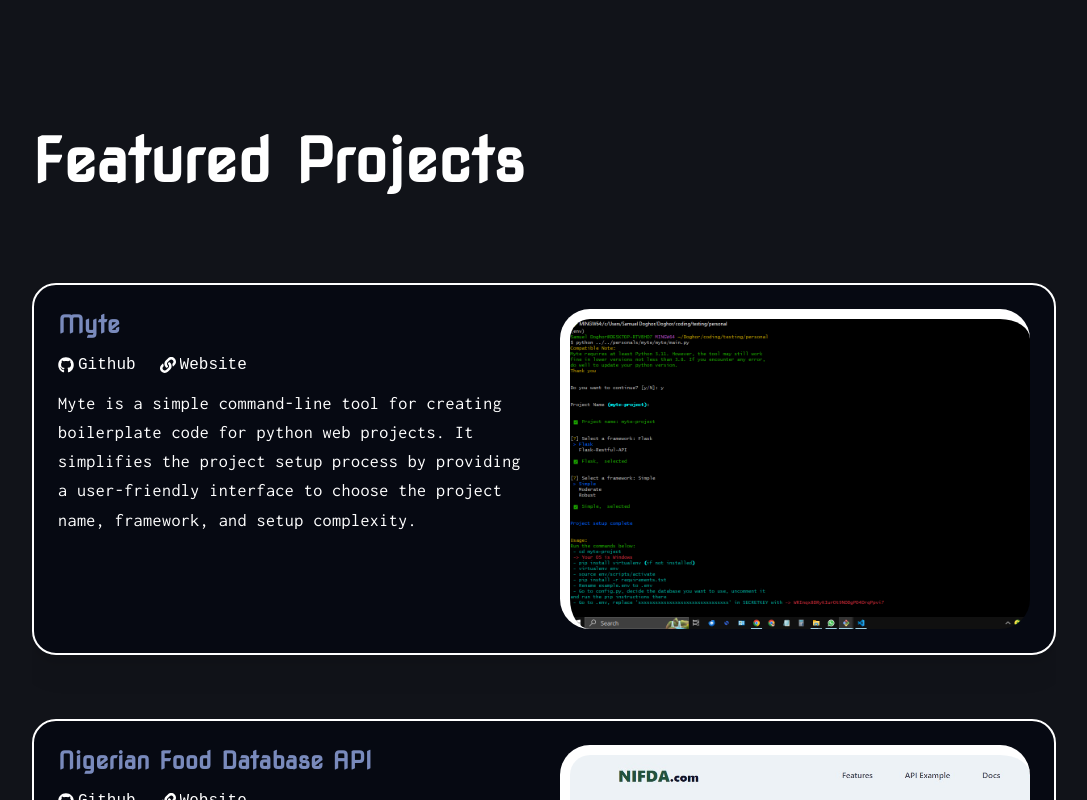
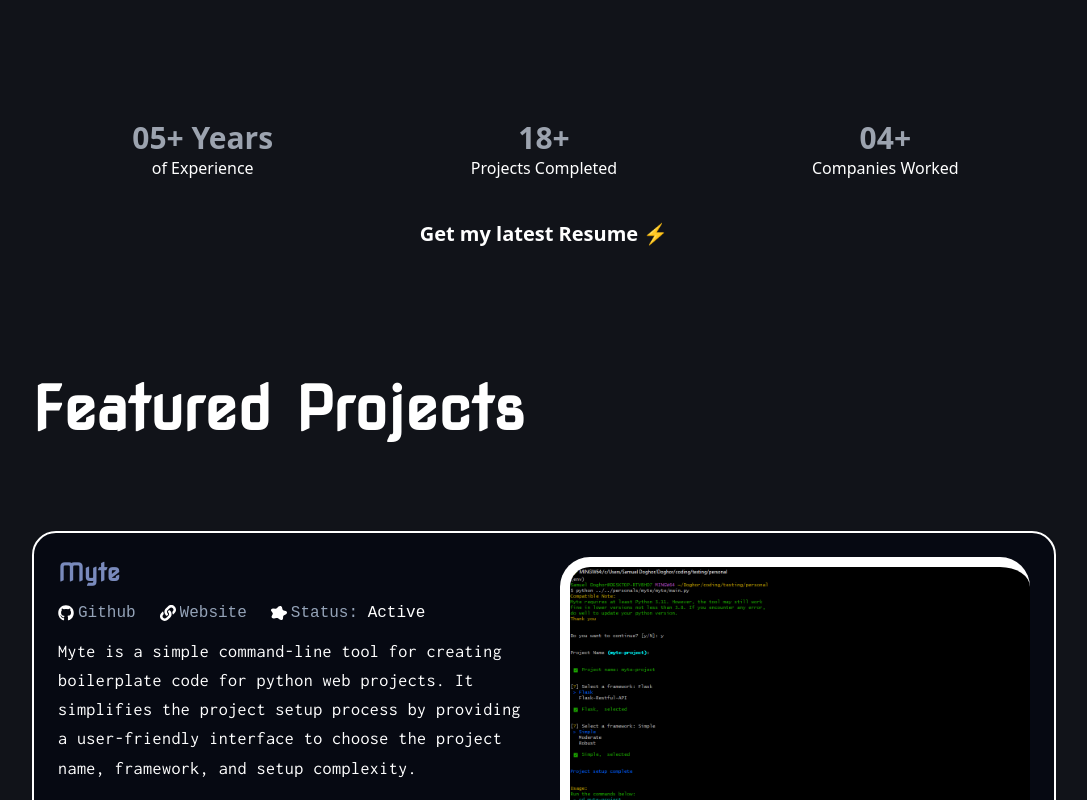
Before and after one commit to samdoghor/samdoghor.com, a React (Vite) app: page / in a window 1280 px wide. Shown: the part 680-1480 px from the top of the page, without its empty margins (96-1183 px from the left). Built offline with nearby package versions, Linux system fonts and the light colour scheme; the HTML template or start-up script is replaced by a standard one; a web font is replaced by a local one.

Commit message:
feat: added years of experience

```diff
--- a/index.html
+++ b/index.html
@@ -22,30 +22,12 @@
   <meta name="theme-color" content="#ffffff">
   <meta name="msvalidate.01" content="C20558CF315F1A1B394D6CBB420F8740" />
   <meta name="viewport" content="width=device-width, initial-scale=1.0" />
+
+  <meta name="description" content="Engineer skilled in scalable architecture for accessible digital systems and interfaces, passionate about seamless user experiences." />
+  <meta property="og:title" content="Contact | Samuel Doghor" />
+  <meta property="og:description" content="Engineer skilled in scalable architecture for accessible digital systems and interfaces, passionate about seamless user experiences" />
+  <meta property="og:image" content="/img/doghs.jpg" />
   <title> Samuel Doghor - Welcome to my Portfolio</title>
-
-  <script type="application/ld+json">
-    {
-      "@context": "https://schema.org/",
-      "@type": "Person",
-      "name": "Samuel, Doghor Destiny",
-      "url": "https://www.samdoghor.com",
-      "image": "https://www.samdoghor.com/img/doghs.jpg",
-      "sameAs": [
-        "https://www.facebook.com/samdoghor/",
-        "https://www.twitter.com/samdoghor/",
-        "https://www.instagram.com/samdoghor/",
-        "https://www.linkedin.com/in/samdoghor/",
-        "https://www.github.com/samdoghor/",
-        "https://www.facebook.com/samdoghor/"
-      ],
-      "jobTitle": "Software Engineer",
-      "worksFor": {
-        "@type": "Organization",
-        "name": "Vivirgros"
-      }
-    }
-  </script>
 
   <!-- Meta Pixel Code -->
   <script>
--- a/src/components/Data.jsx
+++ b/src/components/Data.jsx
@@ -4,7 +4,6 @@ import {
   FaLinkedin,
   FaTwitter,
   FaInstagramSquare,
-  FaLink,
   FaGitAlt,
   FaPython,
   FaVuejs,
@@ -101,7 +100,7 @@ export const ServiceData = [
   {
     id: 1,
     service:
-      "Engineer skilled in scalable architecture for accessible digital systems and interfaces, passionate about seamless user experiences.",
+      "Backend focused engineer skilled in scalable architecture for accessible digital systems and interfaces, passionate about seamless user experiences.",
     service2: "I design & build scalable systems",
   },
 ];
@@ -129,40 +128,31 @@ export const ProjectDData = [
     id: 1,
     Title: "Myte",
     GitHub: "https://github.com/samdoghor/myte",
-    githubi: <FaGithub />,
-    labelg: "Github",
     Website: "#",
-    websitei: <FaLink />,
-    labelw: "Website",
     Description:
       "Myte is a simple command-line tool for creating boilerplate code for python web projects. It simplifies the project setup process by providing a user-friendly interface to choose the project name, framework, and setup complexity.",
     Image: "/img/myte.png",
+    Status: "Active",
   },
   {
     id: 2,
     Title: "Nigerian Food Database API",
     GitHub: "https://github.com/samdoghor/NG-food-DB-APIs",
-    githubi: <FaGithub />,
-    labelg: "Github",
     Website: "#",
-    websitei: <FaLink />,
-    labelw: "Website",
     Description:
       "The Nigerian Food Database API is a RESTful API built with Flask-RESTful and PostgreSQL to provide information on various Nigerian dishes.",
     Image: "/img/the_nigeria_food_db_api.png",
+    Status: "Development",
   },
   {
     id: 3,
     Title: "Gomerce",
     GitHub: "https://github.com/samdoghor/GomerceBE",
-    githubi: <FaGithub />,
-    labelg: "Github",
     Website: "#",
-    websitei: <FaLink />,
-    labelw: "Website",
     Description:
       "E-commerce app enhanced with JWT authentication, SqlAlchemy, **SQLite** persistence and deployment scripts via Docker. It has all the ready-to-use bare minimum essentials.",
     Image: "/img/gomerce.png",
+    Status: "Development",
   },
 ];
 
--- a/src/components/Project.jsx
+++ b/src/components/Project.jsx
@@ -1,6 +1,6 @@
 // import { useEffect, useState } from "react";
 import { ProjectData, ProjectDData } from "./Data";
-import { FaGithub, FaLink } from "react-icons/fa";
+import { FaGithub, FaLink, FaSplotch } from "react-icons/fa";
 // import axios from "axios";
 
 const Project = () => {
@@ -83,14 +83,26 @@ const Project = () => {
                       href={project.GitHub}
                       className="flex items-center gap-1"
                     >
-                      <FaGithub /> <span> Github </span>
+                      <FaGithub />
+                      <span className="text-slate-400 "> Github </span>
                     </a>
                     <a
                       href={project.Website}
                       className="flex items-center gap-1"
                     >
-                      <FaLink /> <span> Website </span>
+                      <FaLink />
+                      <span className="text-slate-400 "> Website </span>
                     </a>
+                    <span
+                      href={project.Website}
+                      className="flex items-center gap-1"
+                    >
+                      <FaSplotch />
+                      <p className="text-slate-400 ">
+                        Status:
+                        <span className="text-white"> {project.Status} </span>
+                      </p>
+                    </span>
                   </p>
                   <p className="pb-8 text-white text-lg leading-relaxed font-inconsolata font-thin tracking-wide">
                     {project.Description}
--- a/src/components/Service.jsx
+++ b/src/components/Service.jsx
@@ -1,44 +1,37 @@
-import { ServiceData } from "./Data";
-
 const Service = () => {
   return (
     <>
-      <div className="flex justify-center items-center h-screen">
-        <div className="w-full grid lg:grid-cols-3" id="services">
-          <div className="col-span-2">
+      <div className="pb-20">
         <div>
-              {ServiceData.map((d, index) => (
-                <div key={index}>
-                  <div className="md:flex items-center">
-                    <img
-                      className="rounded-full w-36"
-                      alt="Samuel Doghor"
-                      src="/img/doghs.jpg"
-                    />
-                    <p className="text-primary-cylogo font-bold overflow-hidden text-4xl md:text-6xl md:ps-4 py-4">
-                      {d.service2}
+          <div className="w-full grid lg:grid-cols-3 text-center">
+            <div className="w-full">
+              <p className="overflow-hidden text-3xl font-extrabold text-gray-400">
+                05+ Years
               </p>
+              <p className="overflow-hidden text-white">of Experience </p>
             </div>
-                  <p className="text-primary-ylogo text-6xl md:text-9xl overflow-hidden font-braah tracking-widest pt-4">
-                    {d.service3}
+            <div className="w-full">
+              <p className="overflow-hidden text-3xl font-extrabold text-gray-400">
+                18+
               </p>
+              <p className="overflow-hidden text-white"> Projects Completed </p>
             </div>
-              ))}
+            <div className="w-full">
+              <p className="overflow-hidden text-3xl font-extrabold text-gray-400">
+                04+
+              </p>
+              <p className="overflow-hidden text-white"> Companies Worked </p>
             </div>
           </div>
-
-          {/* <div>
-            <div>
-              {ServiceData.map((d, index) => (
-                <p
-                  key={index}
-                  className="text-2xl text-white leading-loose overflow-hidden"
+          <div className="text-center overflow-hidden my-10">
+            <a
+              href="src/assets/Samuel Doghor - Software Engineer_s.pdf"
+              className="overflow-hidden text-white text-xl font-bold hover:underline"
+              download
             >
-                  {d.service}
-                </p>
-              ))}
+              Get my latest Resume ⚡
+            </a>
           </div>
-          </div> */}
         </div>
       </div>
     </>
--- a/src/pages/Portfolio.jsx
+++ b/src/pages/Portfolio.jsx
@@ -1,6 +1,5 @@
-import { Hero, Project, Technologies, Contact } from "../Index";
+import { Hero, Project, Technologies, Contact, Service } from "../Index";
 import { useEffect } from "react";
-import { Helmet } from "react-helmet";
 
 const Portfolio = () => {
   useEffect(() => {
@@ -8,21 +7,8 @@ const Portfolio = () => {
   }, []);
   return (
     <>
-      <Helmet>
-        <meta
-          name="description"
-          content="Engineer skilled in scalable architecture for accessible digital systems and interfaces, passionate about seamless user experiences."
-        />
-        <meta property="og:title" content="Portfolio | Samuel Doghor" />
-        <meta
-          property="og:description"
-          content="Engineer skilled in scalable architecture for accessible digital systems and interfaces, passionate about seamless user experiences"
-        />
-        <meta property="og:image" content="/img/doghs.jpg" />
-      </Helmet>
-
       <Hero />
-      {/* <Service /> */}
+      <Service />
       <Project />
       {/* <Testimonies /> */}
       {/* <BlogComponent /> */}
```
Also changed, not shown: 1 other file (tests, documents, lock files or other folders). Lines whose indentation alone changed are shown as unchanged.
